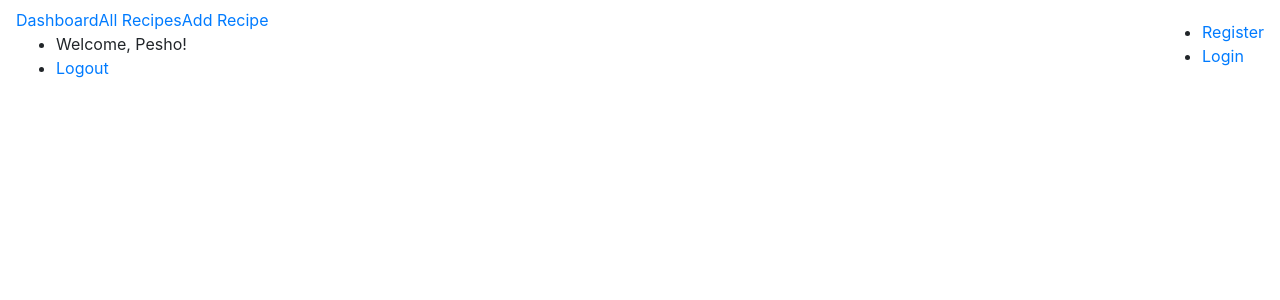
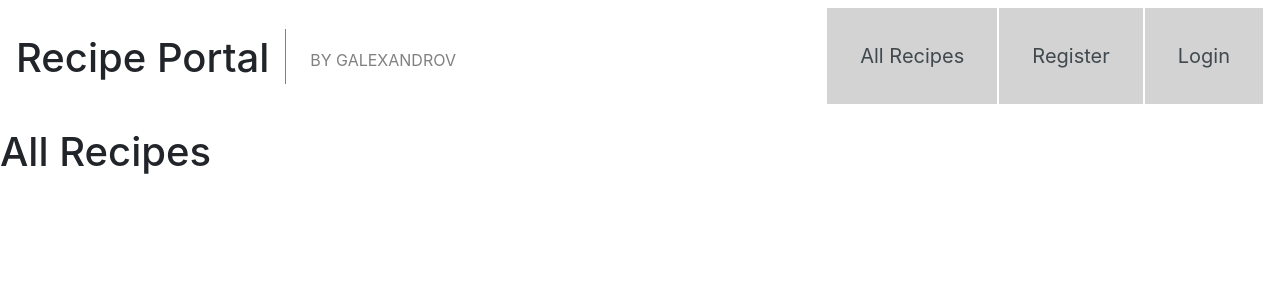
Before and after one commit to georgiAlexandrov5/recipe-portal, a React (Create React App) app: page / in a window 1280 px wide. Shown: the top 300 px of the page. Built offline with nearby package versions, Linux system fonts and the light colour scheme.

Commit message:
Added components and server config

```diff
--- a/package.json
+++ b/package.json
@@ -7,6 +7,7 @@
     "@testing-library/react": "^11.2.6",
     "@testing-library/user-event": "^12.8.3",
     "bootstrap": "^4.6.0",
+    "firebase": "^8.3.2",
     "react": "^17.0.2",
     "react-bootstrap": "^1.5.2",
     "react-dom": "^17.0.2",
--- a/src/App.js
+++ b/src/App.js
@@ -2,14 +2,29 @@ import 'bootstrap/dist/css/bootstrap.min.css';
 import './App.css';
 import Header from './Components/Header/Header';
 import { Route, Switch, Redirect } from 'react-router-dom';
+import Recipes from "./Components/Recipes/Recipes"
+import { useEffect, useState } from 'react';
+import { auth } from './firebase/firebase';
+
+
 
 
 function App() {
+
+  const [user, setUser] = useState(null);
+
+
+
+  const authInfo = {
+    isAuthenticated: Boolean(user),
+    username: user?.email,
+  };
+
   return (
     <>
       <Header />
       <Switch>
-
+      <Route path="/" exact render={props => <Recipes {...props} {...authInfo} />} />
       </Switch>
     </>
   );
--- a/src/Components/Header/Header.css
+++ b/src/Components/Header/Header.css
@@ -1,66 +1,60 @@
-.dropdown-item svg {
-    margin-bottom: 2px;
-    margin-right: 7px;
+
+.nav-logo{
+    display: flex;
+    align-items: center;
+    margin-top: -22px;
 }
 
-#addButton svg {
-    margin-bottom: -5px;
-    margin-right: -3px;
-    font-size: 23pt;
+.navbar{
+    display: flex;
+    justify-content: space-between;
+    align-items: center;
 }
 
-#nav-sign-up {
-    padding: 10px;
+.navbar ul{
+    display: flex;
+    list-style: none;
+
 }
 
-#addButton {
-    padding: 7px;
+
+.navbar ul li{
+    margin: 0 1px;
+    background: lightgray;
+    padding: 33px;
 }
 
-.navbar-nav .dropdown {
-    top: 3px;
+.navbar ul li a{
+    text-decoration: none;
+    color: #40494D;
+    font-size: 20px;
 }
 
-#nav-sign-in {
-    color: rgba(0, 0, 0, .8);
-    padding: 10px;
+
+
+body > header > nav > ul > li.orange > a{
+    color: white;
+    font-size: 20px;
 }
 
-.dropdown-toggle::after {
-    display: none;
+.nav-title{
+    font-size: 40px;
+    margin-right: 40px;
 }
 
-.dropdown-toggle svg {
-    font-size: 24pt;
+.nav-title::after{
+    content: '';
+    background-color: gray;
+    height: 55px;
+    width: 1px;
+    position: relative;
+    display: inline-flex;
+    left: 6%;
+    top: 12px;
+
 }
 
-.navbar-nav svg {
-    color: black;
-    font-size: 14pt;
+.nav-subtitle{
+    color: gray;
+    margin-top: 14px;
 }
-
-#collasible-nav-dropdown svg {
-    font-size: 24pt;
-}
-
-.dropleft .dropdown-toggle::before {
-    display: none;
-}
-
-.navbar-brand a {
-    font-family: serif;
-    font-style: italic;
-    font-size: 20pt;
-}
-
-.dropdown-item.active, .dropdown-item.active svg {
-    color: white;
-    background-color: #343a40;
-}
-#navImg {
-    width: 32px;
-    height: 32px;
-    object-fit: cover;
-    border-radius: 100px;
-    border: 1px solid black;
-}
--- a/src/Components/Header/Header.js
+++ b/src/Components/Header/Header.js
@@ -4,31 +4,28 @@ import { useEffect } from 'react';
 import './Header.css'
 function Header() {
 
+    const isAuthenticated = false;
+
     return (
         <>
-            <header id="site-header">
-                <nav className="navbar">
-                    <section className="navbar-dashboard">
-                        <div className="first-bar">
-                            <Link to="/">Dashboard</Link>
-                            <Link className="button" to="#">All Recipes</Link>
-                            <Link className="button" to="/pets/create">Add Recipe</Link>
-                        </div>
-                        <div className="second-bar">
-                            <ul>
-                                 <li>Welcome, Pesho!</li>
+            <header>
+                <nav class="navbar special-spanner">
+                    <article class="nav-logo">
+                        <h1 class="nav-title">
+                            Recipe Portal
+                </h1>
+                        <article class="nav-subtitle">
+                            BY GALEXANDROV
+                </article>
+                    </article>
 
-                                <li><Link to="/logout"><i className="fas fa-sign-out-alt"></i> Logout</Link></li>
-                            </ul>
-                        </div>
-                    </section>
-                    <section className="navbar-anonymous">
-                        <ul>
-                            <li><Link to="/register"><i className="fas fa-user-plus"></i> Register</Link></li>
-                            <li><Link to="/login"><i className="fas fa-sign-in-alt"></i> Login</Link></li>
-                        </ul>
-                    </section>
+                    <ul>
+                        <li><Link className="button" to="#">All Recipes</Link></li>
+                        <li><Link to="/register"><i className="fas fa-user-plus"></i> Register</Link></li>
+                        <li><Link to="/login"><i className="fas fa-sign-in-alt"></i> Login</Link></li>
+                    </ul>
                 </nav>
+
             </header>
 
         </>
--- /dev/null
+++ b/src/Components/Recipes/Recipes.js
@@ -0,0 +1,28 @@
+import { Component } from 'react';
+
+
+class  Recipes extends Component{
+
+    constructor(props) {
+        super(props);
+
+
+    }
+
+    render() {
+        return (
+            <div className="dashboard">
+                <h1>All Recipes</h1>
+
+
+
+                <ul className="RecipesList">
+
+                </ul>
+            </div>
+        );
+    }
+
+}
+
+export default Recipes;
--- /dev/null
+++ b/src/firebase/firebase.js
@@ -0,0 +1,19 @@
+import firebase from 'firebase/app';
+import 'firebase/auth';
+
+const firebaseConfig = {
+    apiKey: "AIzaSyAuQ0c9-PnrLDCio0AdxK-dbFgBzNituTw",
+    authDomain: "",
+    projectId: "recipeportal-7f960",
+    storageBucket: "react-my-pets.appspot.com",
+    messagingSenderId: "903466778741",
+    appId: "1:903466778741:web:6281a57331e104eb86b83c"
+};
+
+if (!firebase.apps.length) {
+    firebase.initializeApp(firebaseConfig);
+}
+
+export default firebase;
+
+export const auth = firebase.auth();
```
Also changed, not shown: src/Components/Recipe/Recipe.js (deleted), src/Components/Recipes/Recipes.css (added), 1 other file (tests, documents, lock files or other folders).
